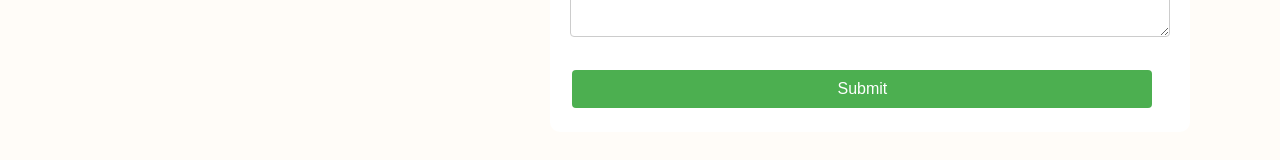
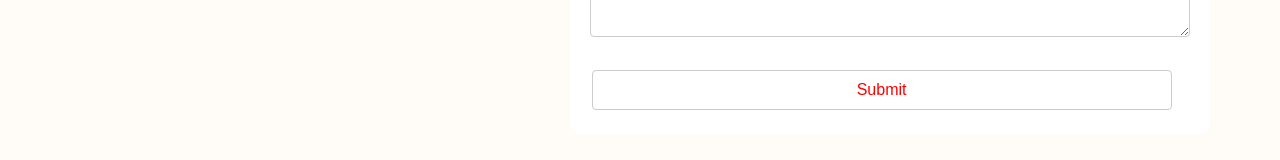
Before and after one commit to Grozay/La_Impreial, a React (Create React App) app in the folder source/: page /contact in a window 1280 px wide. Shown: the part 1081-1241 px from the top of the page. Built offline with nearby package versions, Linux system fonts and the light colour scheme.

Commit message:
Update contact.css

```diff
--- a/source/src/css/Contact/contact.css
+++ b/source/src/css/Contact/contact.css
@@ -3,7 +3,7 @@
 .container1 {
     display: grid;
    grid-template-columns: 40% 60%;
-   margin-left: auto;
+   margin-left: 5%;
     margin-right: auto;
     padding: 5%;
   }
@@ -47,9 +47,8 @@
   }
 
   .submit input {
-    background-color: #4caf50;
-    color: white;
-    border: none;
+    background-color: rgb(255, 255, 255);
+    color: red;
     padding: 10px 20px;
     text-align: center;
     text-decoration: none;
@@ -62,7 +61,8 @@
   }
 
   .submit input:hover {
-    background-color: #45a049;
+    background-color: red;
+    color: white;
   }
 
   /* Additional styling for the website-specific look */
```
